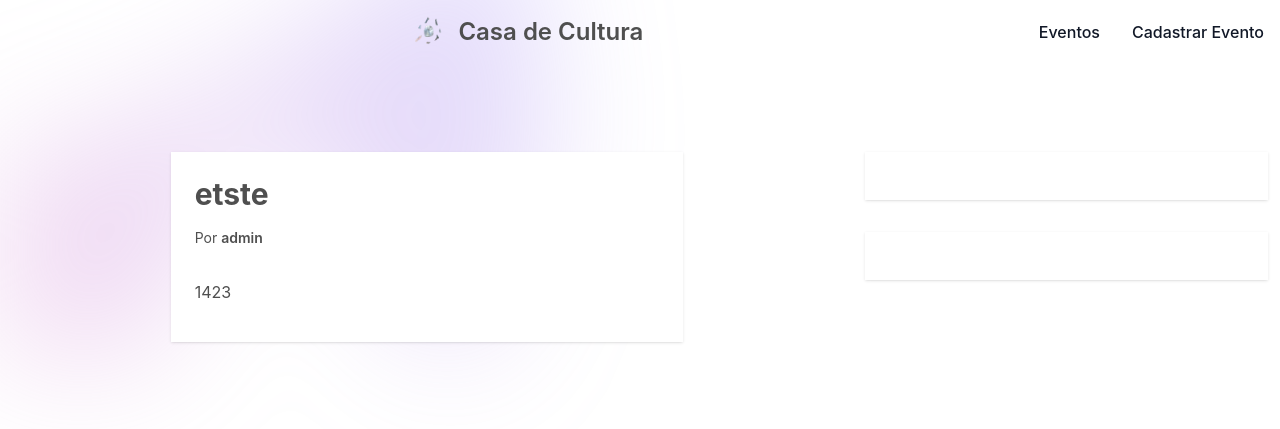
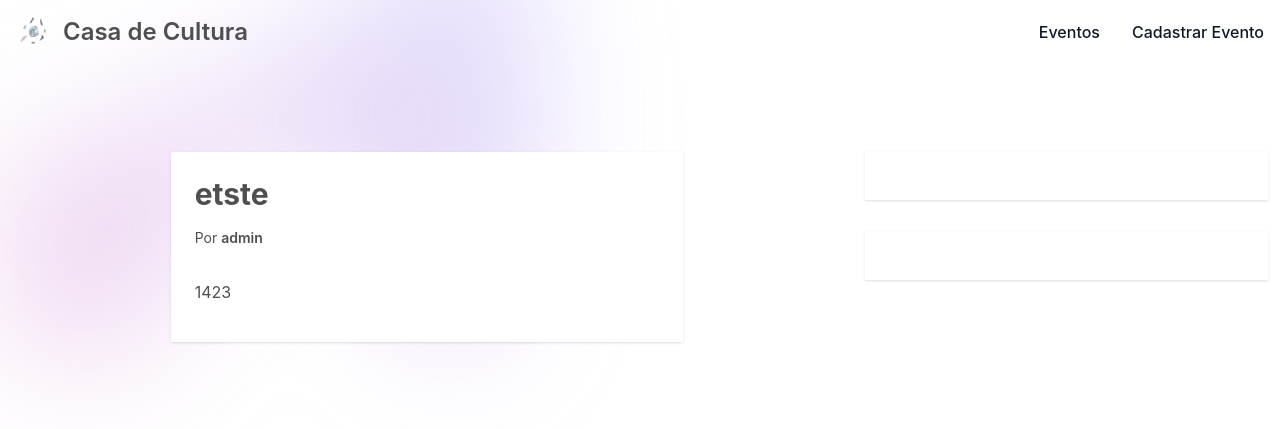
Before and after one commit to gusgewehr/casa-de-cultura, a Django app: page /evento/1 in a window 1280 px wide. Shown: the top 429 px of the page. Run offline with Django 4.2, Linux system fonts and the light colour scheme; data comes from the database, SQL or seed files in the repository; some libraries are stand-ins or nearby versions.

Commit message:
nav margins

```diff
--- a/templates/base.html
+++ b/templates/base.html
@@ -54,8 +54,7 @@
 <body>
 
     <nav class="relative z-10 border-gray-200 dark:bg-gray-900">
-        <div class="max-w-screen-xl flex flex-wrap items-center justify-between mx-auto p-4">
-            <a href="/home" class="flex items-center">
+        <div class="max-w-screen-2xl flex flex-wrap items-center justify-between mx-auto p-4">
             <a href="/home" class="flex items-center">
                 <img src="/static/logo.png" class="h-8 mr-3" alt="Casa de Cultura Logo" />
                 <span class="self-center text-2xl font-semibold whitespace-nowrap dark:text-white">Casa de
```
